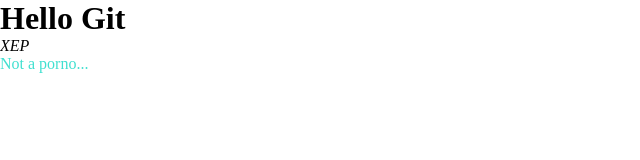
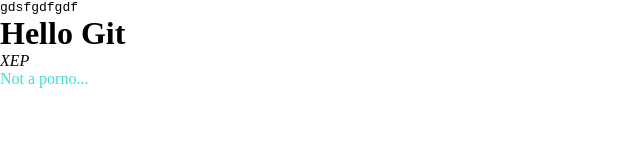
Before and after one commit to KAPITAL911/git-course, a plain HTML site: page index.html in a window 1280 px wide. Shown: the whole page, without its empty margins (0-640 px from the left). Drawn offline with Linux system fonts and the light colour scheme.

Commit message:
commit without git add

```diff
--- a/index.html
+++ b/index.html
@@ -12,6 +12,7 @@
     </style>
 </head>
 <body>
+    <pre>gdsfgdfgdf</pre>
     <h1>Hello Git</h1>
     <p><i>XEP</i></p>
     <a href="https://pornhub.com"
```
